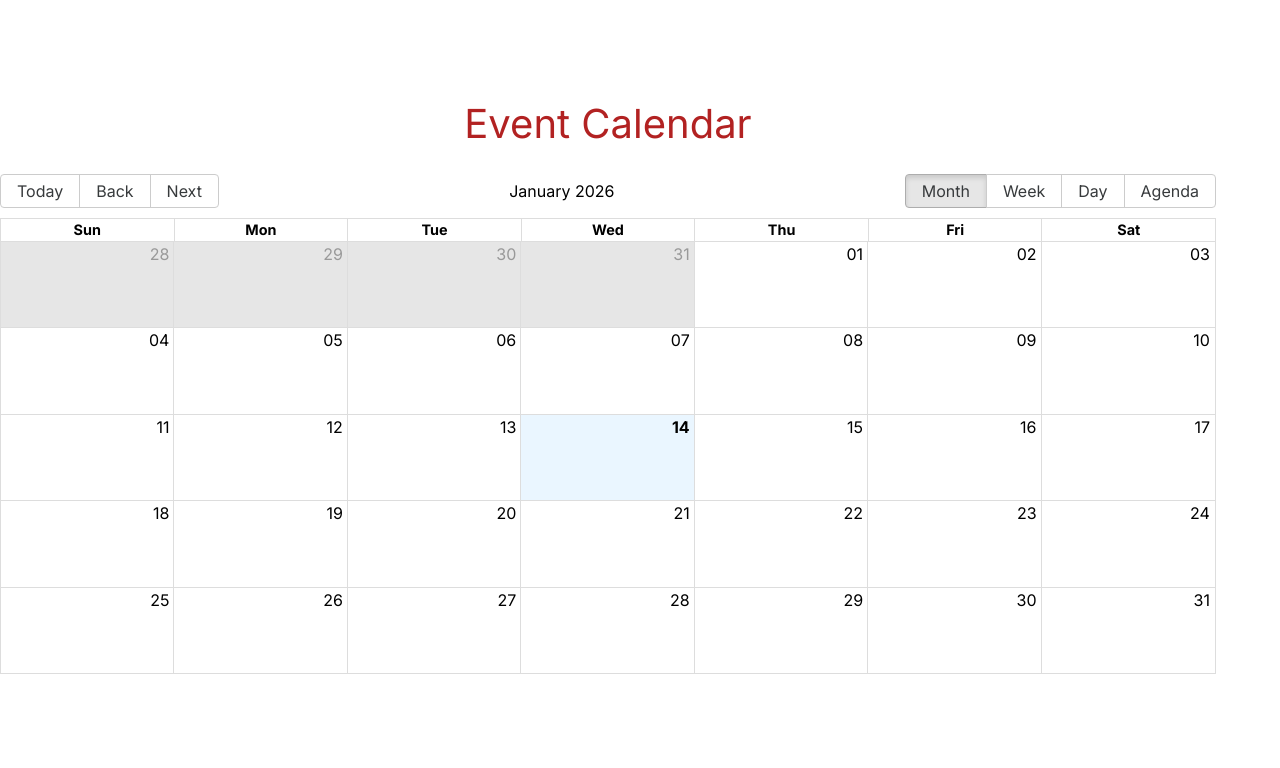
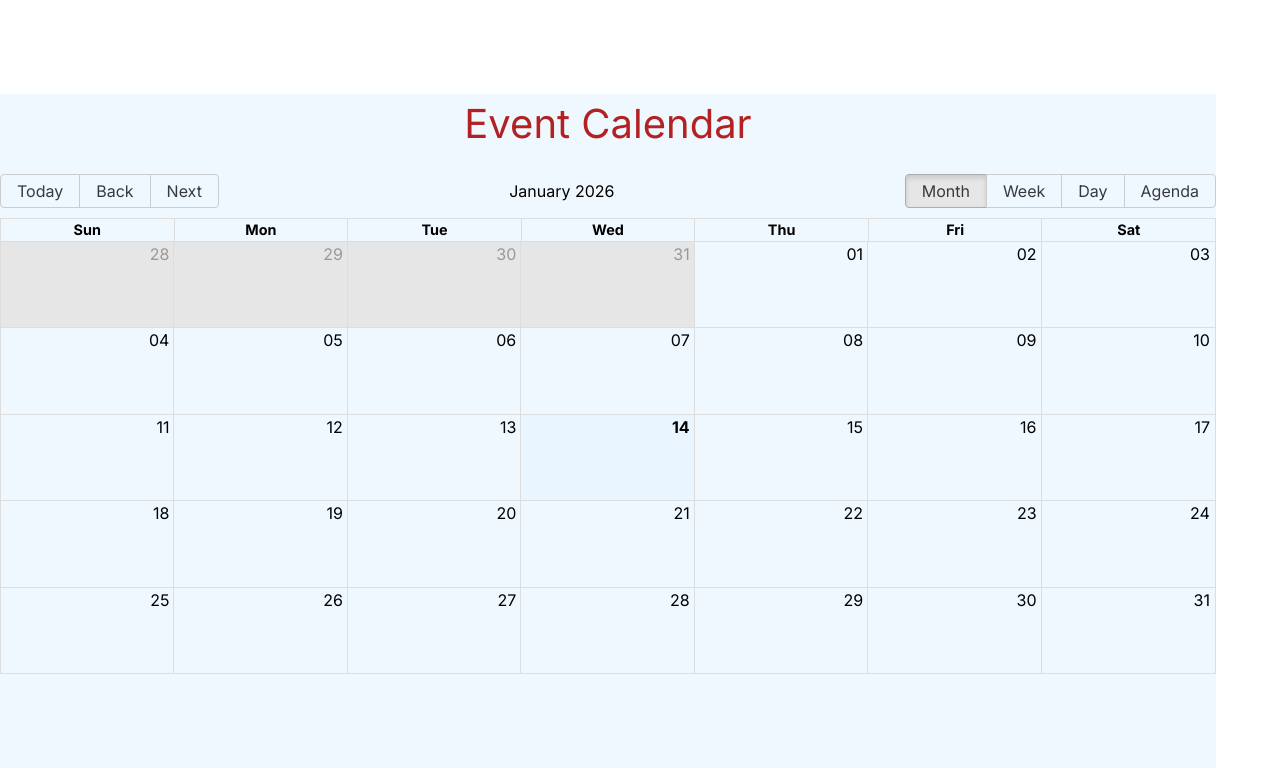
Before and after one commit to sorapatna/SORA-WEBSITE, a Next.js app: page / in a window 1280 px wide. Shown: the part 3392-4160 px from the top of the page. Built offline with nearby package versions, Linux system fonts and the light colour scheme.

Commit message:
Update CalendarComponent.tsx

```diff
--- a/components/CalendarComponent.tsx
+++ b/components/CalendarComponent.tsx
@@ -28,7 +28,7 @@ const events = [
 
 export default function CalendarComponent() {
   return (
-    <div style={{ height: "100vh", width: "95vw" }}>
+    <div style={{ height: "100vh", width: "95vw", backgroundColor: "#f0f8ff" }}>
       <h1
         style={{
           textAlign: "center",
```
